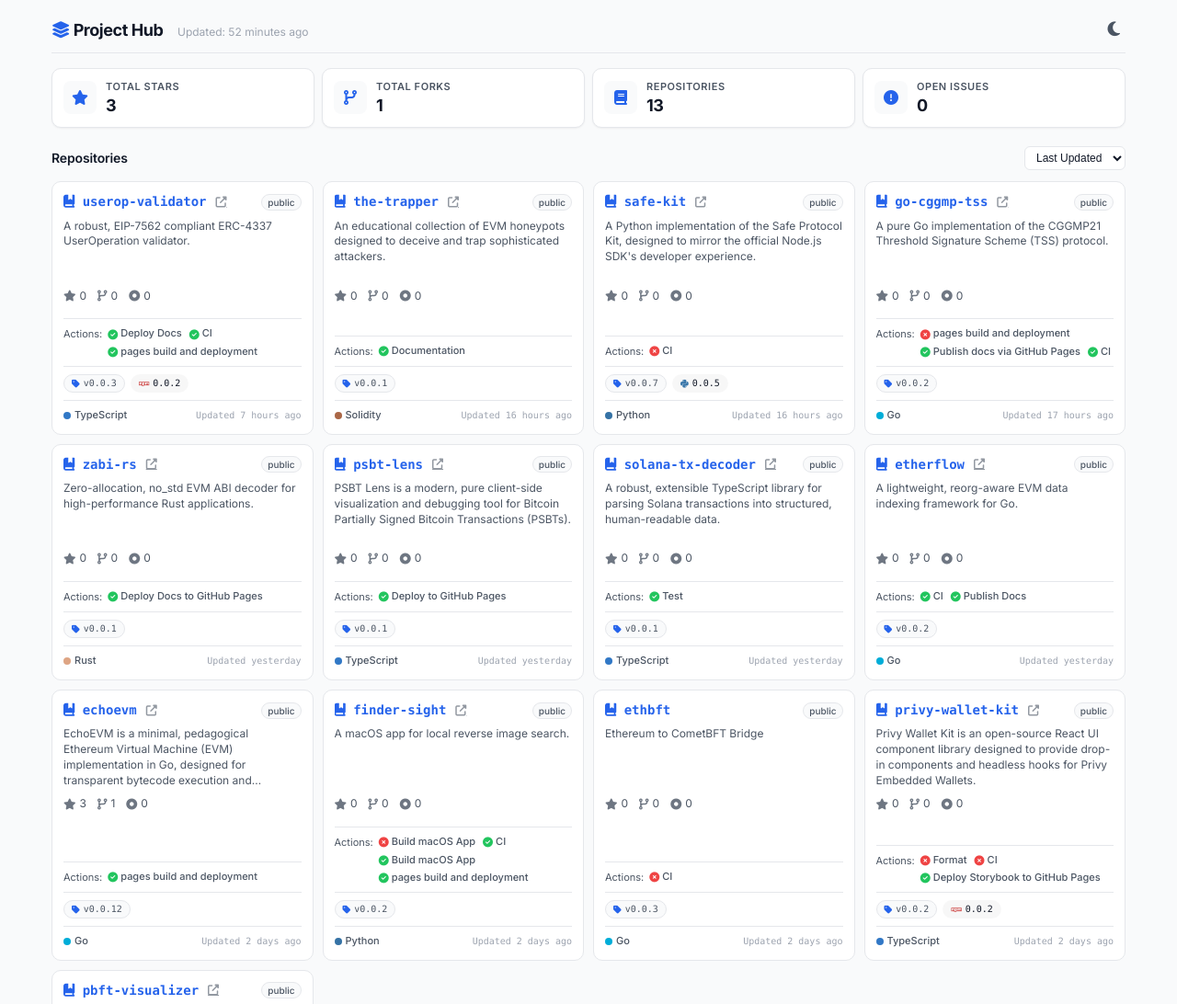
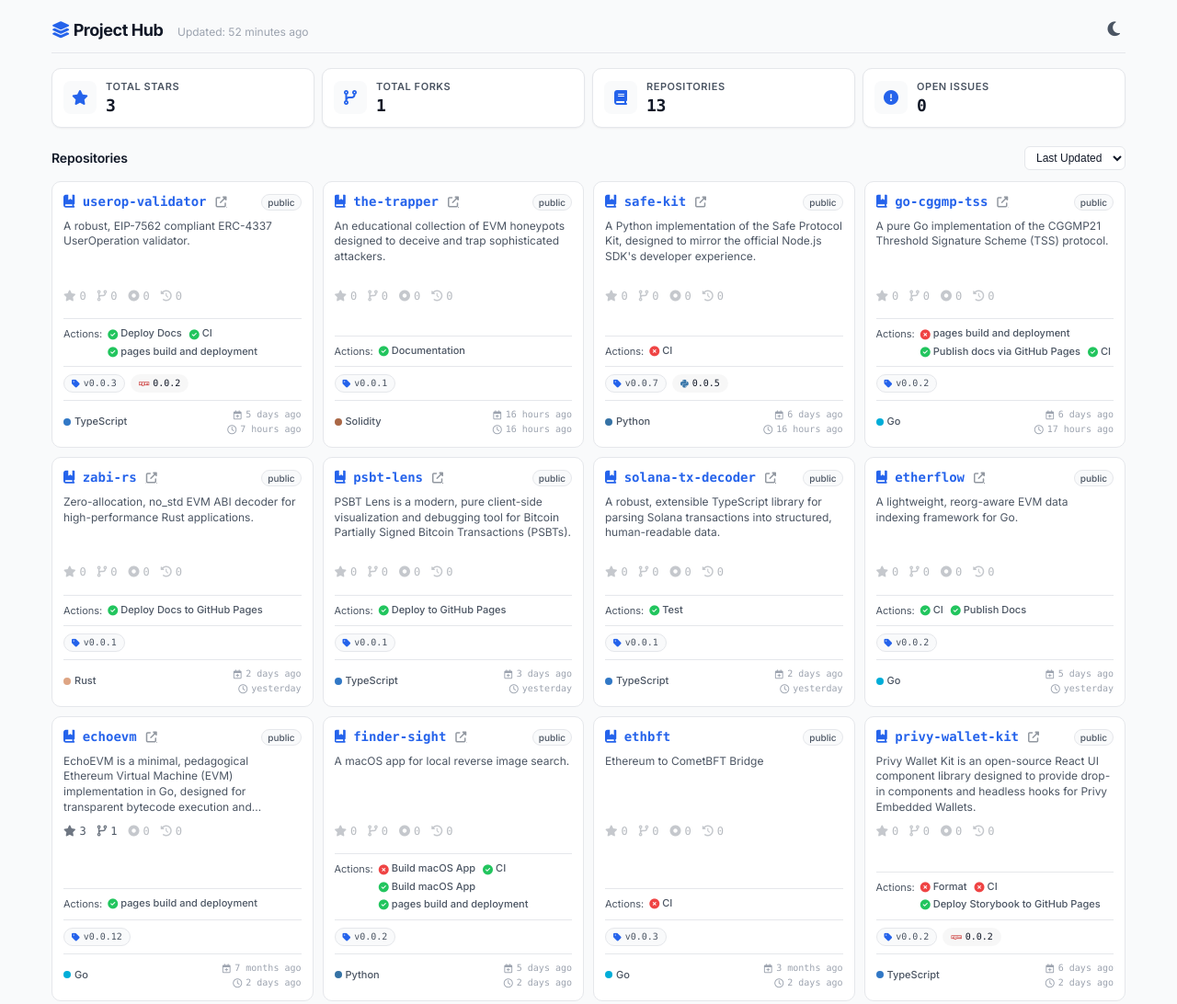
Before and after one commit to smallyunet/side-project-dashboard, a plain HTML site: page index.html in a window 1280 px wide. Shown: the top 1092 px of the page at 92% size. Drawn offline with Linux system fonts and the light colour scheme.

Commit message:
feat: Display repo commit count and creation date, improve stat visibility for zero values, and add a new repository.

```diff
--- a/app.js
+++ b/app.js
@@ -37,7 +37,7 @@ class Dashboard {
             totalIssues: document.getElementById('total-issues'),
             reposContainer: document.getElementById('repos-container'),
             sortSelect: document.getElementById('sort-select'),
-            themeToggle: document.getElementById('theme-toggle'),
+            themeToggle: document.getElementById('theme-toggle')
         };
 
         this.bindEvents();
@@ -214,9 +214,11 @@ class Dashboard {
 
         const langColor = LANGUAGE_COLORS[repo.language] || '#ccc';
         const lastCommitDate = repo.last_commit_date ? this.formatRelativeTime(new Date(repo.last_commit_date)) : 'N/A';
+        const createdDate = repo.created_at ? this.formatRelativeTime(new Date(repo.created_at)) : 'N/A';
         const stars = this.formatNumber(repo.stargazers_count || 0);
         const forks = this.formatNumber(repo.forks_count || 0);
         const issues = this.formatNumber(repo.open_issues_count || 0);
+        const commits = this.formatNumber(repo.commit_count || 0);
 
         let tagHtml = '';
         if (repo.latest_tag) {
@@ -286,14 +288,17 @@ class Dashboard {
                 </div>
                 <p class="repo-description">${repo.description || 'No description available'}</p>
                 <div class="repo-stats">
-                    <div class="repo-stat" title="Stars">
+                    <div class="repo-stat ${repo.stargazers_count === 0 ? 'stat-zero' : ''}" title="Stars">
                         <i class="fas fa-star"></i> ${stars}
                     </div>
-                    <div class="repo-stat" title="Forks">
+                    <div class="repo-stat ${repo.forks_count === 0 ? 'stat-zero' : ''}" title="Forks">
                         <i class="fas fa-code-branch"></i> ${forks}
                     </div>
-                    <div class="repo-stat" title="Open Issues">
+                    <div class="repo-stat ${repo.open_issues_count === 0 ? 'stat-zero' : ''}" title="Open Issues">
                         <i class="fas fa-circle-dot"></i> ${issues}
+                    </div>
+                    <div class="repo-stat ${!repo.commit_count ? 'stat-zero' : ''}" title="Total Commits">
+                        <i class="fas fa-history"></i> ${commits}
                     </div>
                 </div>
                 ${workflowHtml}
@@ -310,12 +315,17 @@ class Dashboard {
                     <span class="language-dot" style="background-color: ${langColor}"></span>
                     ${repo.language || 'Unknown'}
                 </div>
-                <div class="repo-updated" title="${repo.last_commit_date ? new Date(repo.last_commit_date).toLocaleString() : ''}">
-                    ${lastCommitDate === 'N/A' ? 'No commits' : 'Updated ' + lastCommitDate}
+                <div class="repo-dates">
+                     <div class="repo-date" title="Created: ${repo.created_at ? new Date(repo.created_at).toLocaleString() : ''}">
+                        <i class="far fa-calendar-plus"></i> ${createdDate === 'N/A' ? 'N/A' : createdDate}
+                    </div>
+                    <div class="repo-date" title="Updated: ${repo.last_commit_date ? new Date(repo.last_commit_date).toLocaleString() : ''}">
+                         <i class="far fa-clock"></i> ${lastCommitDate === 'N/A' ? 'No commits' : lastCommitDate}
+                    </div>
                 </div>
             </div>
         </div>
-            </div >
+            </div>
             `;
     }
 
--- a/repos.json
+++ b/repos.json
@@ -11,5 +11,6 @@
     "smallyunet/solana-tx-parser",
     "smallyunet/pbft-visualizer",
     "smallyunet/zabi-rs",
-    "smallyunet/the-trapper"
+    "smallyunet/the-trapper",
+    "smallyunet/prediction-market-indexer"
 ]
--- a/style.css
+++ b/style.css
@@ -180,6 +180,13 @@ body {
     color: var(--text-primary);
     line-height: 1.2;
     letter-spacing: -0.025em;
+    font-family: var(--font-family);
+    /* Monospace */
+}
+
+/* Zero stats dimming */
+.stat-zero {
+    opacity: 0.4;
 }
 
 /* Repositories Grid */
@@ -290,6 +297,8 @@ body {
     color: var(--text-secondary);
     margin-bottom: auto;
     padding-bottom: 8px;
+    font-family: var(--font-family);
+    /* Monospace */
     /* border-bottom removed */
 }
 
@@ -330,10 +339,20 @@ body {
     display: inline-block;
 }
 
-.repo-updated {
+.repo-dates {
+    display: flex;
+    flex-direction: column;
+    align-items: flex-end;
+    gap: 2px;
+}
+
+.repo-date {
     font-family: var(--font-family);
     color: var(--text-muted);
     font-size: 10px;
+    display: flex;
+    align-items: center;
+    gap: 4px;
 }
 
 /* Version Badges */
@@ -413,6 +432,12 @@ body {
 }
 
 /* Filters */
+.filters-inline {
+    display: flex;
+    align-items: center;
+    gap: 8px;
+}
+
 select {
     padding: 4px 8px;
     border: 1px solid var(--border-color);
```
Also changed, not shown: fetch_data.js (+23 -1 lines).
